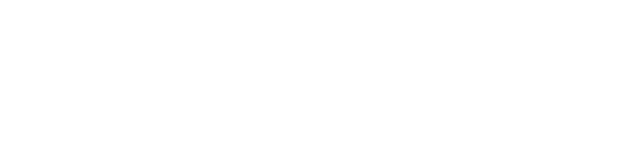
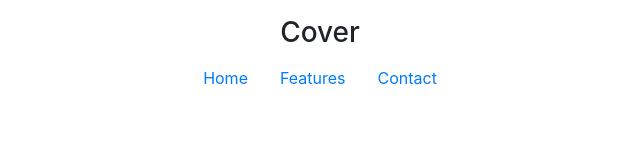
Before and after one commit to MEVIO01/business-card-website, a plain HTML site: page index.html in a window 1280 px wide. Shown: the whole page, without its empty margins (320-960 px from the left). Drawn offline with nearby package versions, Linux system fonts and the light colour scheme.

Commit message:
Navbar added

```diff
--- a/index.html
+++ b/index.html
@@ -11,7 +11,19 @@
     />
     <title>Business card website</title>
   </head>
-  <body>
+  <body class="text-center">
+    <div class="cover-container d-flex w-100 h-100 p-3 mx-auto flex-column">
+      <header class="masthead mb-auto">
+        <div class="inner">
+          <h3 class="masthead-brand">Cover</h3>
+          <nav class="nav nav-masthead justify-content-center">
+            <a class="nav-link active" href="#">Home</a>
+            <a class="nav-link" href="#">Features</a>
+            <a class="nav-link" href="#">Contact</a>
+          </nav>
+        </div>
+      </header>
+    </div>
     <script
       src="https://code.jquery.com/jquery-3.5.1.slim.min.js"
       integrity="sha384-DfXdz2htPH0lsSSs5nCTpuj/zy4C+OGpamoFVy38MVBnE+IbbVYUew+OrCXaRkfj"
```
